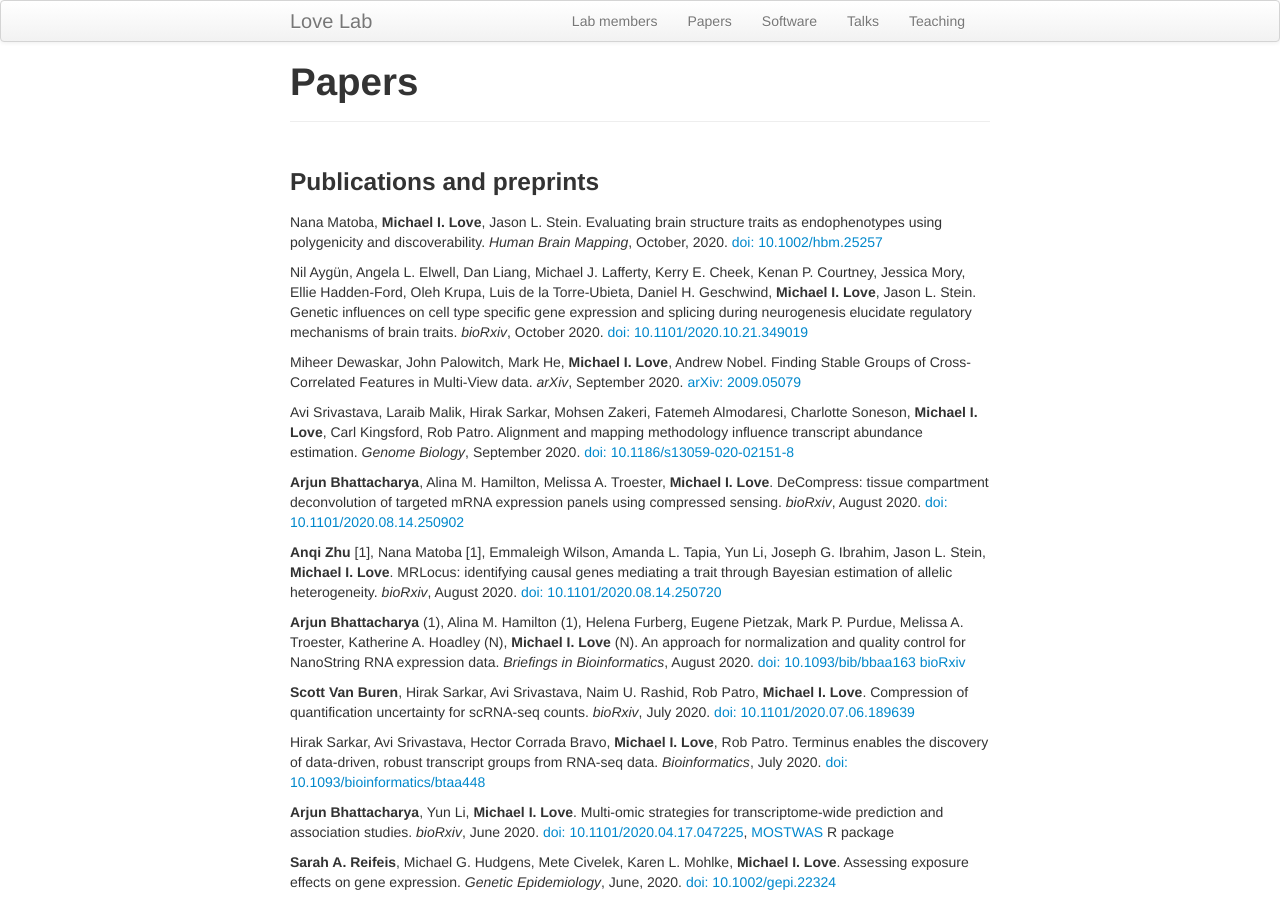
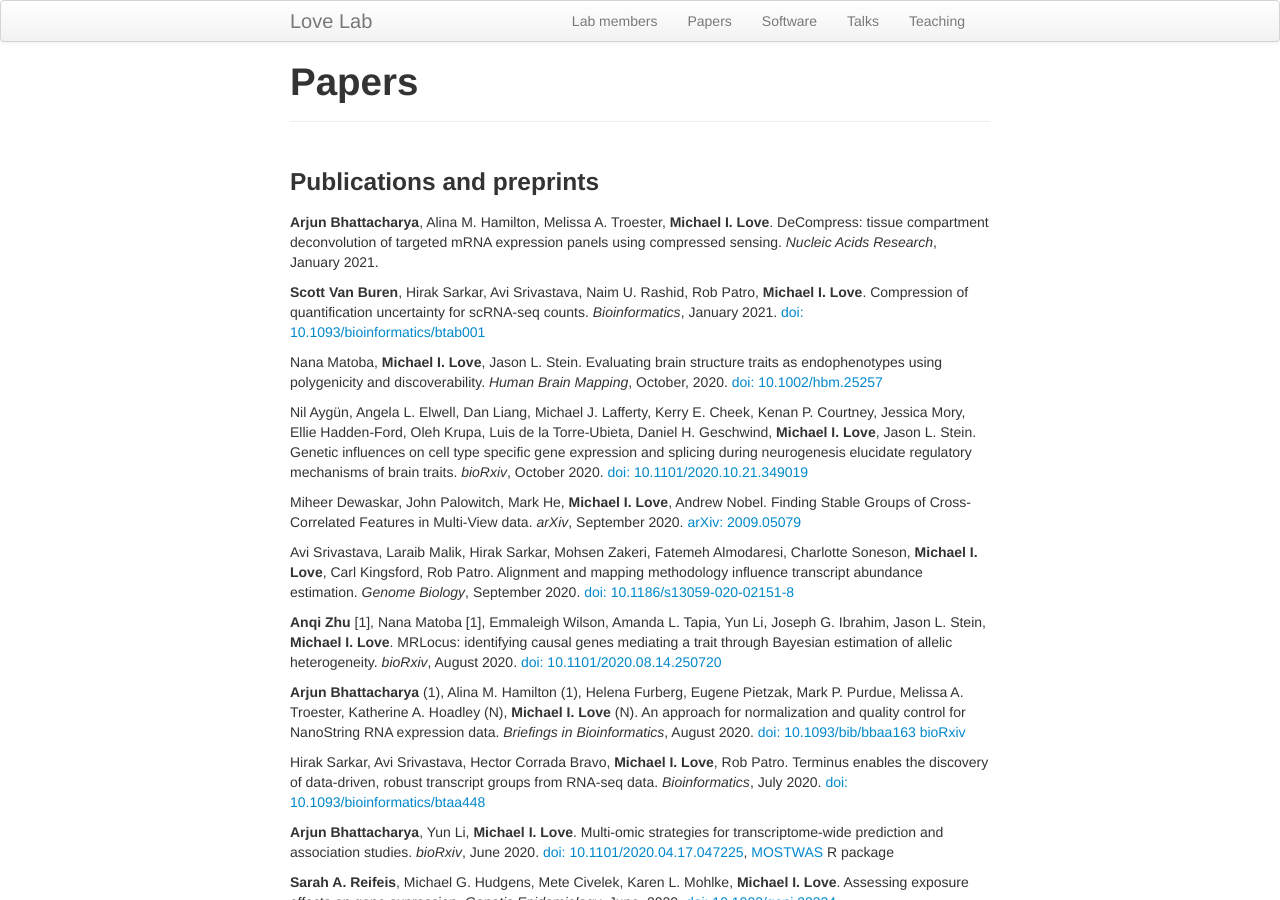
Before and after one commit to mikelove/mikelove.github.io, a Jekyll site: the page built from pages/papers.md, in a window 1280 px wide and 900 px high. Built offline with Jekyll 4.4.1, drawn with Linux system fonts in a browser that asks for light colours.

Commit message:
add journals

```diff
--- a/pages/papers.md
+++ b/pages/papers.md
@@ -4,6 +4,17 @@ title: "Papers"
 ---
 
 ### Publications and preprints
+
+**Arjun Bhattacharya**, Alina M. Hamilton, Melissa A. Troester, **Michael I. Love**.
+DeCompress: tissue compartment deconvolution of targeted mRNA
+expression panels using compressed sensing.
+*Nucleic Acids Research*, January 2021.
+
+**Scott Van Buren**, Hirak Sarkar, Avi Srivastava, Naim U. Rashid, Rob
+Patro, **Michael I. Love**.
+Compression of quantification uncertainty for scRNA-seq counts.
+*Bioinformatics*, January 2021.
+[doi: 10.1093/bioinformatics/btab001](https://doi.org/10.1093/bioinformatics/btab001)
 
 Nana Matoba, **Michael I. Love**, Jason L. Stein.
 Evaluating brain structure traits as endophenotypes using polygenicity
@@ -31,12 +42,6 @@ Alignment and mapping methodology influence transcript abundance estimation.
 *Genome Biology*, September 2020.
 [doi: 10.1186/s13059-020-02151-8](https://doi.org/10.1186/s13059-020-02151-8)
 
-**Arjun Bhattacharya**, Alina M. Hamilton, Melissa A. Troester, **Michael I. Love**.
-DeCompress: tissue compartment deconvolution of targeted mRNA
-expression panels using compressed sensing.
-*bioRxiv*, August 2020.
-[doi: 10.1101/2020.08.14.250902](https://doi.org/10.1101/2020.08.14.250902)
-
 **Anqi Zhu** [1], Nana Matoba [1], Emmaleigh Wilson, Amanda L. Tapia, Yun Li,
 Joseph G. Ibrahim, Jason L. Stein, **Michael I. Love**.
 MRLocus: identifying causal genes mediating a trait through Bayesian
@@ -52,12 +57,6 @@ expression data.
 *Briefings in Bioinformatics*, August 2020.
 [doi: 10.1093/bib/bbaa163](https://doi.org/10.1093/bib/bbaa163)
 [bioRxiv](https://doi.org/10.1101/2020.04.08.032490)
-
-**Scott Van Buren**, Hirak Sarkar, Avi Srivastava, Naim U. Rashid, Rob
-Patro, **Michael I. Love**.
-Compression of quantification uncertainty for scRNA-seq counts.
-*bioRxiv*, July 2020.
-[doi: 10.1101/2020.07.06.189639](https://doi.org/10.1101/2020.07.06.189639)
 
 Hirak Sarkar, Avi Srivastava, Hector Corrada Bravo,
 **Michael I. Love**, Rob Patro.
```
